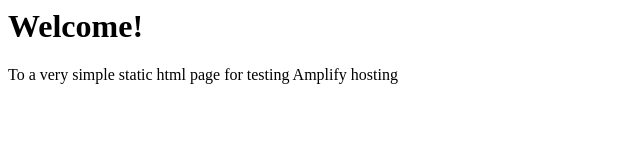
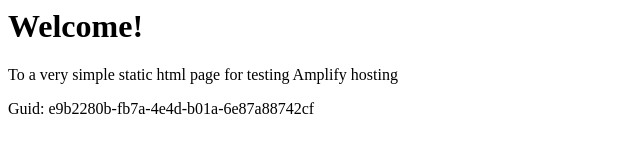
Before and after one commit to aws-aemilia-cmh/Github-PR-Commit-Integration-Test-DoNotTouch-v1-prod-us-east-2, a website: page src/index.html in a window 1280 px wide. Shown: the whole page, without its empty margins (0-640 px from the left). Drawn offline with Linux system fonts and the light colour scheme.

Commit message:
commit from integ tests

```diff
--- a/src/index.html
+++ b/src/index.html
@@ -1,3 +1,5 @@
+
+
 <html lang="en">
 
 <head>
@@ -10,6 +12,6 @@
 <body>
     <h1>Welcome!</h1>
     <p>To a very simple static html page for testing Amplify hosting</p>
-</body>
+    <p>Guid: e9b2280b-fb7a-4e4d-b01a-6e87a88742cf</p></body>
 
 </html>
```
